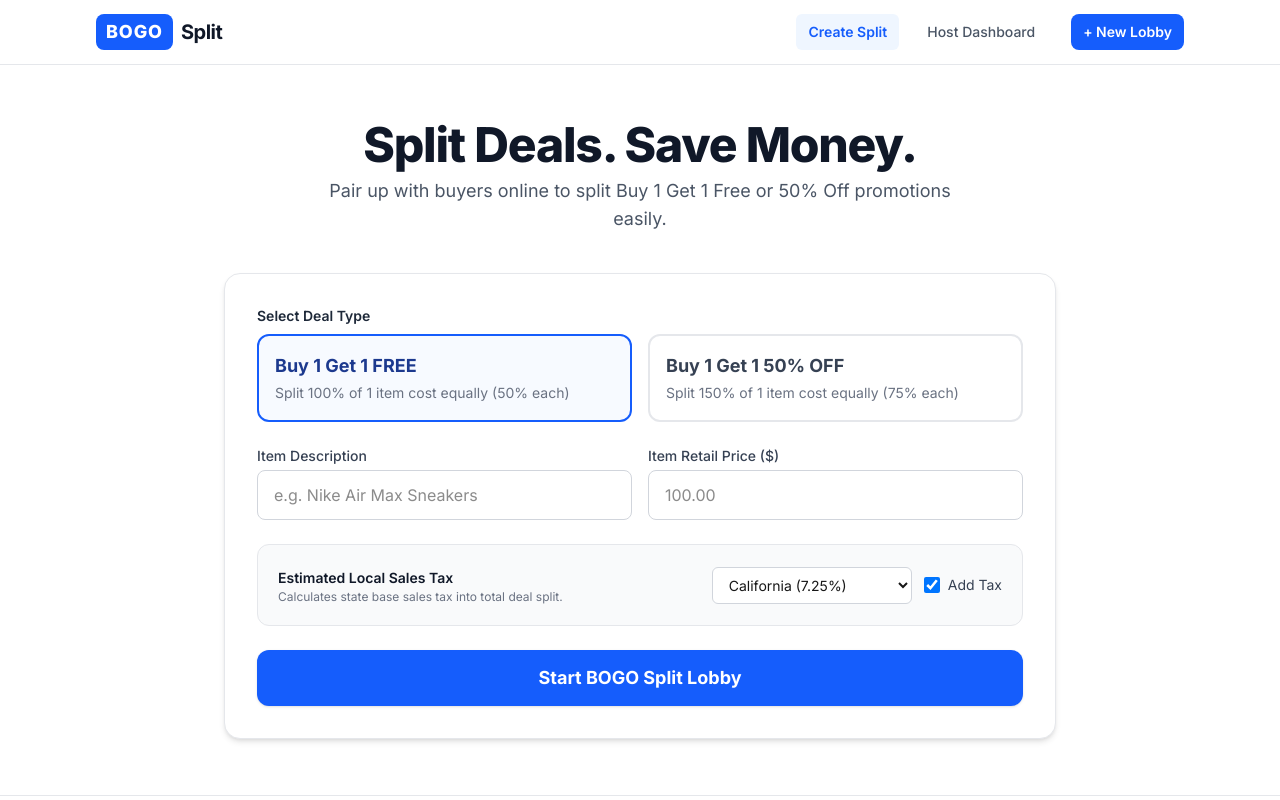
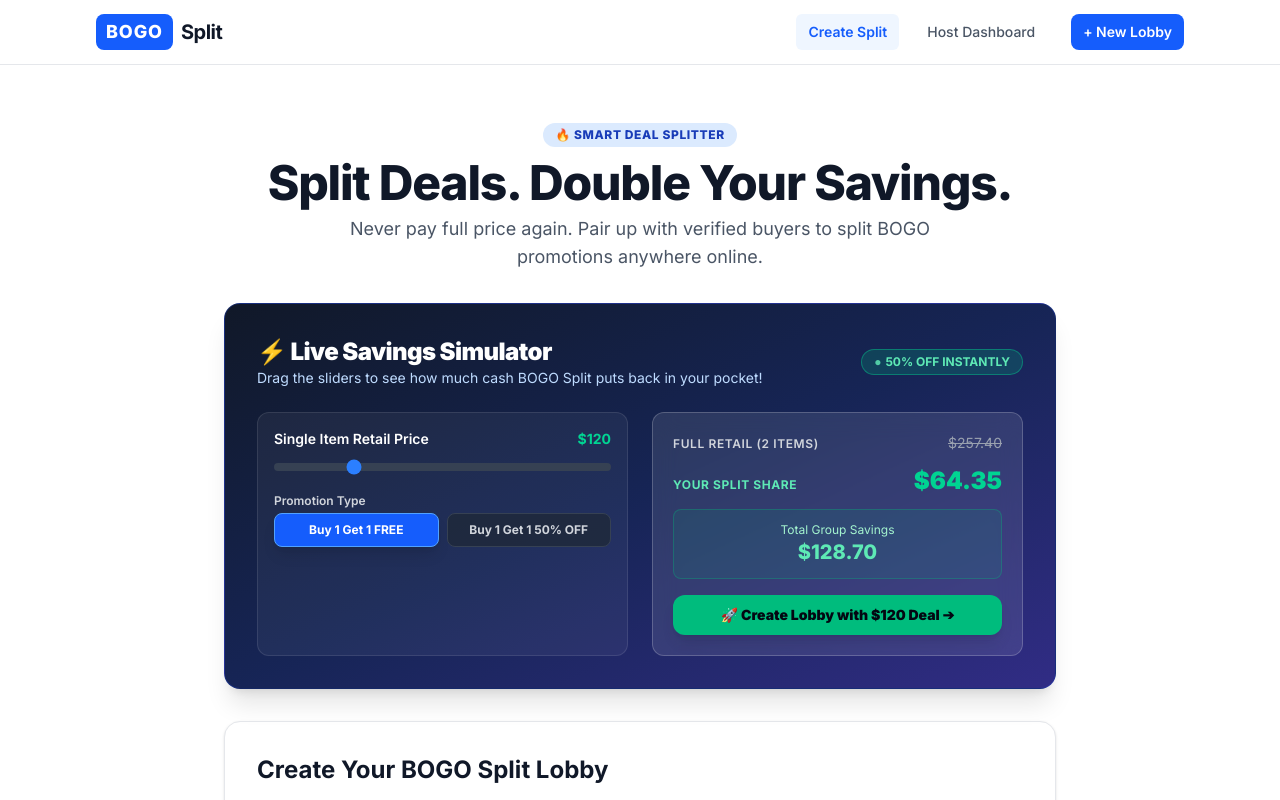
Before and after one commit to dbjames9725/bogo-prototype, a Next.js app: page / in a window 1280 px wide. Shown: the top 800 px of the page. Built offline with nearby package versions, Linux system fonts and the light colour scheme.

Commit message:
Add interactive gamified BOGO savings widget and sync with homepage lobby form

```diff
--- a/app/page.tsx
+++ b/app/page.tsx
@@ -6,13 +6,20 @@ import { calculateLocalTax, STATE_TAX_RATES } from '@/lib/tax';
 
 export default function HomePage() {
   const router = useRouter();
+
+  // Calculator state
+  const [calcPrice, setCalcPrice] = useState<number>(120);
+  const [calcDeal, setCalcDeal] = useState<'BOGO_FREE' | 'BOGO_50'>('BOGO_FREE');
+
+  // Form state
   const [dealType, setDealType] = useState<'BOGO_FREE' | 'BOGO_50'>('BOGO_FREE');
   const [itemName, setItemName] = useState('');
-  const [itemPrice, setItemPrice] = useState<string>('');
+  const [itemPrice, setItemPrice] = useState<string>('120');
   const [stateCode, setStateCode] = useState('CA');
   const [includeTax, setIncludeTax] = useState(true);
   const [loading, setLoading] = useState(false);
 
+  // Math derivations
   const rawPrice = parseFloat(itemPrice) || 0;
   const taxInfo = calculateLocalTax(rawPrice, stateCode);
   const finalPrice = includeTax ? taxInfo.totalWithTax : rawPrice;
@@ -20,6 +27,15 @@ export default function HomePage() {
   // Split Logic Calculations
   const hostShare = dealType === 'BOGO_FREE' ? finalPrice / 2 : (finalPrice * 1.5) / 2;
   const partnerShare = hostShare;
+
+  // Calculator savings calculations
+  const calcTaxInfo = calculateLocalTax(calcPrice, stateCode);
+  const calcTotalWithTax = calcTaxInfo.totalWithTax;
+  const calcFullRetailTwoItems = calcTotalWithTax * 2;
+  const calcBogoTotal = calcDeal === 'BOGO_FREE' ? calcTotalWithTax : calcTotalWithTax * 1.5;
+  const calcSplitPerPerson = calcBogoTotal / 2;
+  const calcSavings = calcFullRetailTwoItems - calcBogoTotal;
+  const calcSavingsPercent = calcDeal === 'BOGO_FREE' ? 50 : 25;
 
   async function handleCreateLobby(e: React.FormEvent) {
     e.preventDefault();
@@ -54,19 +70,132 @@ export default function HomePage() {
     }
   }
 
+  function applyCalculatorToForm() {
+    setItemPrice(calcPrice.toString());
+    setDealType(calcDeal);
+    const formElement = document.getElementById('lobby-form');
+    if (formElement) {
+      formElement.scrollIntoView({ behavior: 'smooth' });
+    }
+  }
+
   return (
-    <div className="w-full max-w-4xl mx-auto px-4 sm:px-6 lg:px-8 py-4 sm:py-8">
+    <div className="w-full max-w-4xl mx-auto px-4 sm:px-6 lg:px-8 py-4 sm:py-8 space-y-8">
       {/* Hero Section */}
-      <div className="text-center mb-6 sm:mb-10">
+      <div className="text-center">
+        <span className="inline-block bg-blue-100 text-blue-800 text-xs font-extrabold px-3 py-1 rounded-full uppercase tracking-wider mb-3">
+          🔥 Smart Deal Splitter
+        </span>
         <h1 className="text-3xl sm:text-5xl font-extrabold text-gray-900 tracking-tight">
-          Split Deals. Save Money.
+          Split Deals. Double Your Savings.
         </h1>
         <p className="mt-2 text-base sm:text-lg text-gray-600 max-w-2xl mx-auto">
-          Pair up with buyers online to split Buy 1 Get 1 Free or 50% Off promotions easily.
+          Never pay full price again. Pair up with verified buyers to split BOGO promotions anywhere online.
         </p>
       </div>
 
-      <div className="bg-white rounded-2xl shadow-sm sm:shadow-md border border-gray-200 p-4 sm:p-8">
+      {/* Gamified Interactive Savings Calculator Widget */}
+      <div className="bg-gradient-to-br from-gray-900 via-blue-950 to-indigo-900 text-white rounded-2xl p-6 sm:p-8 shadow-xl border border-blue-800/40 relative overflow-hidden">
+        <div className="flex flex-col sm:flex-row justify-between items-start sm:items-center gap-2 mb-6">
+          <div>
+            <h2 className="text-xl sm:text-2xl font-black tracking-tight text-white flex items-center gap-2">
+              ⚡ Live Savings Simulator
+            </h2>
+            <p className="text-xs sm:text-sm text-blue-200">
+              Drag the sliders to see how much cash BOGO Split puts back in your pocket!
+            </p>
+          </div>
+          <div className="bg-emerald-500/20 border border-emerald-400/40 text-emerald-300 font-bold px-3 py-1 rounded-full text-xs flex items-center gap-1">
+            <span className="animate-pulse">●</span> {calcSavingsPercent}% OFF INSTANTLY
+          </div>
+        </div>
+
+        <div className="grid grid-cols-1 md:grid-cols-2 gap-6">
+          {/* Controls */}
+          <div className="space-y-4 bg-white/5 p-4 rounded-xl border border-white/10">
+            <div>
+              <div className="flex justify-between text-sm font-semibold mb-1">
+                <span>Single Item Retail Price</span>
+                <span className="text-emerald-400 font-bold">${calcPrice}</span>
+              </div>
+              <input
+                type="range"
+                min="10"
+                max="500"
+                step="5"
+                value={calcPrice}
+                onChange={(e) => setCalcPrice(Number(e.target.value))}
+                className="w-full h-2 bg-gray-700 rounded-lg appearance-none cursor-pointer accent-blue-500"
+              />
+            </div>
+
+            <div>
+              <label className="block text-xs font-semibold text-gray-300 mb-1">Promotion Type</label>
+              <div className="grid grid-cols-2 gap-2">
+                <button
+                  type="button"
+                  onClick={() => setCalcDeal('BOGO_FREE')}
+                  className={`py-2 px-3 rounded-lg text-xs font-bold transition border ${
+                    calcDeal === 'BOGO_FREE'
+                      ? 'bg-blue-600 border-blue-400 text-white shadow-lg'
+                      : 'bg-gray-800/80 border-gray-700 text-gray-300 hover:bg-gray-700'
+                  }`}
+                >
+                  Buy 1 Get 1 FREE
+                </button>
+                <button
+                  type="button"
+                  onClick={() => setCalcDeal('BOGO_50')}
+                  className={`py-2 px-3 rounded-lg text-xs font-bold transition border ${
+                    calcDeal === 'BOGO_50'
+                      ? 'bg-blue-600 border-blue-400 text-white shadow-lg'
+                      : 'bg-gray-800/80 border-gray-700 text-gray-300 hover:bg-gray-700'
+                  }`}
+                >
+                  Buy 1 Get 1 50% OFF
+                </button>
+              </div>
+            </div>
+          </div>
+
+          {/* Dynamic Savings Card */}
+          <div className="bg-white/10 backdrop-blur-md rounded-xl p-5 border border-white/20 flex flex-col justify-between">
+            <div className="space-y-3">
+              <div className="flex justify-between items-baseline">
+                <span className="text-xs uppercase tracking-wider text-gray-300 font-semibold">
+                  Full Retail (2 Items)
+                </span>
+                <span className="text-sm line-through text-gray-400">${calcFullRetailTwoItems.toFixed(2)}</span>
+              </div>
+
+              <div className="flex justify-between items-baseline">
+                <span className="text-xs uppercase tracking-wider text-emerald-300 font-bold">
+                  Your Split Share
+                </span>
+                <span className="text-2xl font-black text-emerald-400">${calcSplitPerPerson.toFixed(2)}</span>
+              </div>
+
+              <div className="bg-emerald-500/10 border border-emerald-500/30 rounded-lg p-3 text-center">
+                <span className="text-xs text-emerald-200 block">Total Group Savings</span>
+                <span className="text-xl font-extrabold text-emerald-300">${calcSavings.toFixed(2)}</span>
+              </div>
+            </div>
+
+            <button
+              type="button"
+              onClick={applyCalculatorToForm}
+              className="mt-4 w-full bg-emerald-500 hover:bg-emerald-400 text-gray-950 font-black py-2.5 px-4 rounded-xl transition shadow-lg text-sm flex items-center justify-center gap-1"
+            >
+              🚀 Create Lobby with ${calcPrice} Deal ➔
+            </button>
+          </div>
+        </div>
+      </div>
+
+      {/* Main Creation Form */}
+      <div id="lobby-form" className="bg-white rounded-2xl shadow-sm border border-gray-200 p-4 sm:p-8">
+        <h2 className="text-2xl font-bold text-gray-900 mb-6">Create Your BOGO Split Lobby</h2>
+
         <form onSubmit={handleCreateLobby} className="space-y-6">
           {/* Deal Selector */}
           <div>
@@ -126,7 +255,7 @@ export default function HomePage() {
                 type="number"
                 step="0.01"
                 required
-                placeholder="100.00"
+                placeholder="120.00"
                 value={itemPrice}
                 onChange={(e) => setItemPrice(e.target.value)}
                 className="w-full px-4 py-3 border border-gray-300 rounded-lg focus:ring-2 focus:ring-blue-500 focus:border-blue-500 text-base"
@@ -143,7 +272,6 @@ export default function HomePage() {
               </div>
 
               <div className="flex items-center gap-3">
-                {/* 50 States + DC Dynamic Dropdown */}
                 <select
                   value={stateCode}
                   onChange={(e) => setStateCode(e.target.value)}
```
